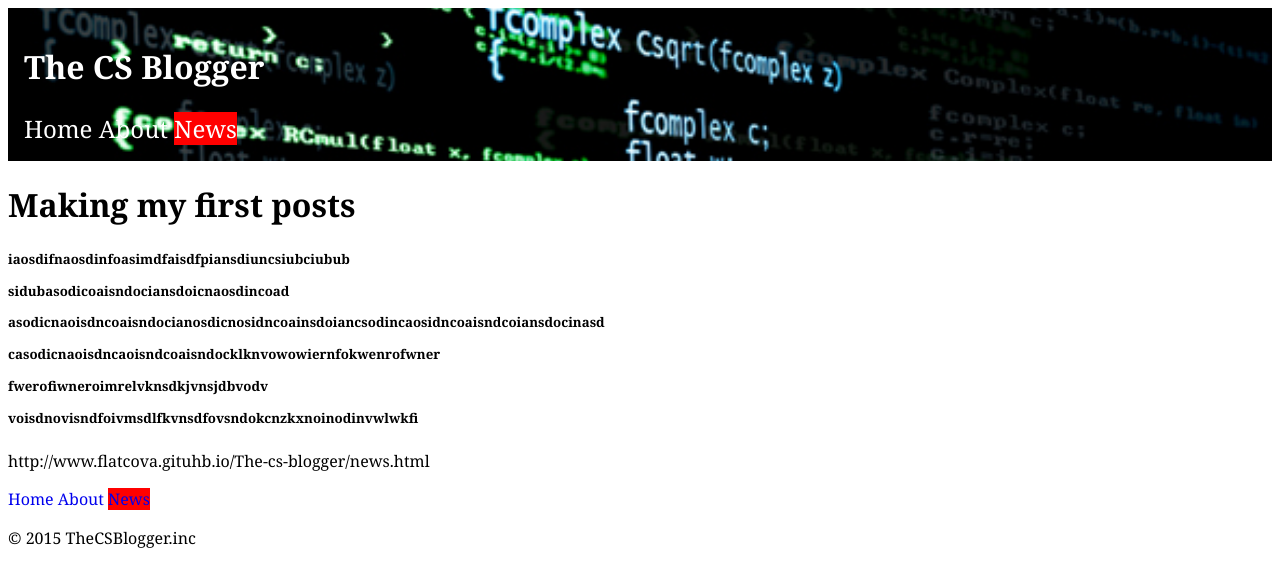
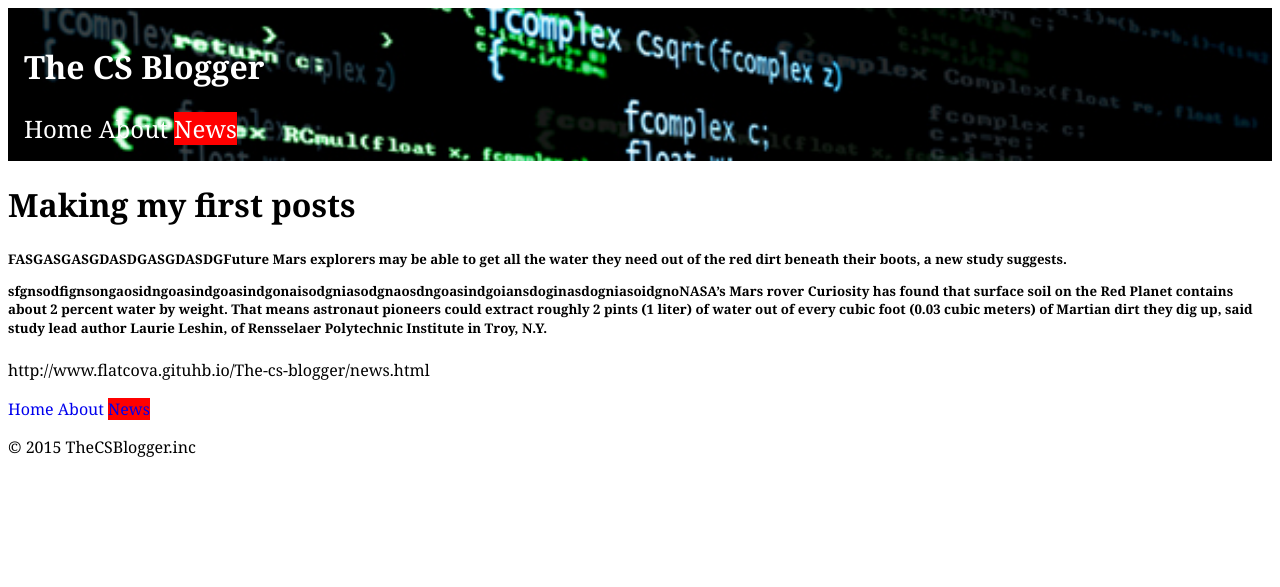
Before and after one commit to Flatcova/The-cs-blogger, a Jekyll site: the page built from _posts/2015-07-24-Making-my-firt-posts.md, in a window 1280 px wide. Shown: the top 587 px of the page. Built offline with Jekyll 4.4.1, drawn with Linux system fonts in a browser that asks for light colours; Markdown is read by kramdown in place of the engine named in the settings.

Commit message:
changing content

```diff
--- a/_posts/2015-07-24-Making-my-firt-posts.md
+++ b/_posts/2015-07-24-Making-my-firt-posts.md
@@ -6,15 +6,6 @@ source: http://www.flatcova.gituhb.io/The-cs-blogger/news.html
 category: news
 ---
 
-iaosdifnaosdinfoasimdfaisdfpiansdiuncsiubciubub
+FASGASGASGDASDGASGDASDGFuture Mars explorers may be able to get all the water they need out of the red dirt beneath their boots, a new study suggests.
 
-sidubasodicoaisndociansdoicnaosdincoad
-
-asodicnaoisdncoaisndocianosdicnosidncoainsdoiancsodincaosidncoaisndcoiansdocinasd
-
-casodicnaoisdncaoisndcoaisndocklknvowowiernfokwenrofwner
-
-fwerofiwneroimrelvknsdkjvnsjdbvodv
-
-
-voisdnovisndfoivmsdlfkvnsdfovsndokcnzkxnoinodinvwlwkfi
+sfgnsodfignsongaosidngoasindgoasindgonaisodgniasodgnaosdngoasindgoiansdoginasdogniasoidgnoNASA’s Mars rover Curiosity has found that surface soil on the Red Planet contains about 2 percent water by weight. That means astronaut pioneers could extract roughly 2 pints (1 liter) of water out of every cubic foot (0.03 cubic meters) of Martian dirt they dig up, said study lead author Laurie Leshin, of Rensselaer Polytechnic Institute in Troy, N.Y.
```
